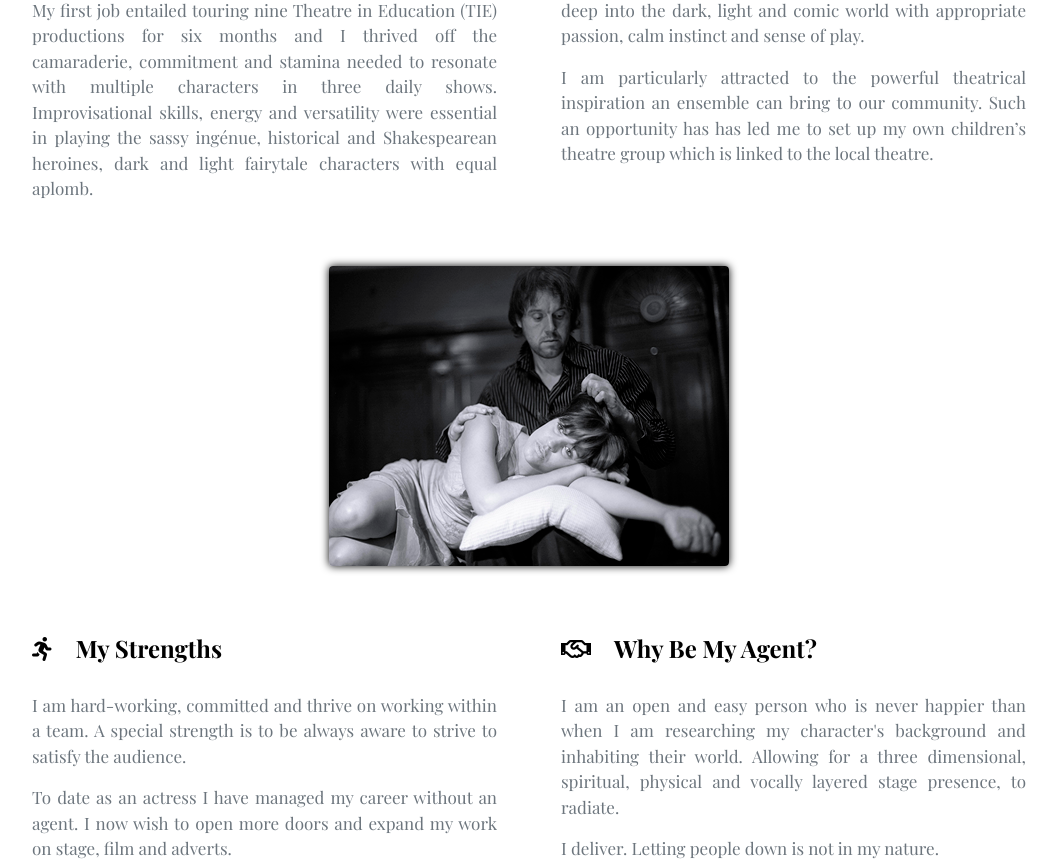
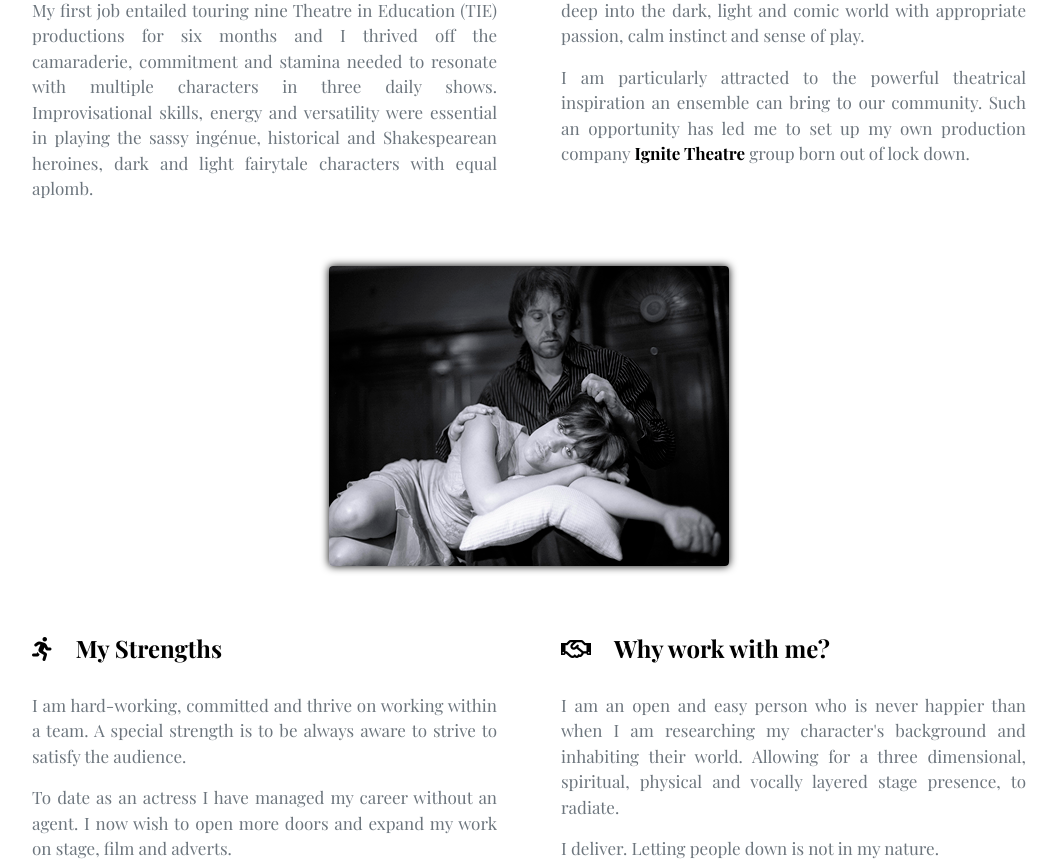
Before and after one commit to Bealby/lisa-fairfield-actress, a Flask app: page /bio in a window 1280 px wide. Shown: the part 528-1391 px from the top of the page, without its empty margins (111-1168 px from the left). Run offline with Flask 2, Linux system fonts and the light colour scheme; some libraries are stand-ins or nearby versions; some web fonts are replaced.

Commit message:
Updated text in bio.html with ignite theatre link. Added styling

```diff
--- a/static/css/style.css
+++ b/static/css/style.css
@@ -184,6 +184,16 @@ body {
 	text-align: left;
 }
 
+/*---Links---*/
+
+.ignite-theatre-link{
+    color:rgb(0, 0, 0);
+    font-weight:bold;
+}
+
+.ignite-theatre-link:hover{
+    color:rgb(0, 0, 0);
+}
 
 /*---Margins---*/
 
--- a/templates/bio.html
+++ b/templates/bio.html
@@ -38,9 +38,7 @@
                 </p>
                 <p class="text-muted">
                     I am particularly attracted to the powerful theatrical inspiration an ensemble can bring to our
-                    community. Such an opportunity has has led me to set up my own children’s theatre group which is
-                    linked to the local
-                    theatre.
+                    community. Such an opportunity has led me to set up my own production company <a class="ignite-theatre-link" target=”_blank” href="www.ignite-theatre.com">Ignite Theatre</a> group born out of lock down.
                 </p>
             </div>
             <div class="col-12 col-md-6 offset-md-3 mb-5 text-center">
@@ -58,7 +56,7 @@
                     productions to Edinburgh, Brighton and Glastonbury Festivals.</p>
             </div>
             <div class="col-12 col-lg-6 mb-5 bio-text-justify padding-bio-left">
-                <p class="section-headers"><i class="far fa-handshake mb-3"></i>&ensp;&ensp;Why Be My Agent?</p>
+                <p class="section-headers"><i class="far fa-handshake mb-3"></i>&ensp;&ensp;Why work with me?</p>
                 <p class="text-muted">
                     I am an open and easy person who is never happier than when I am researching my character's
                     background and
```
